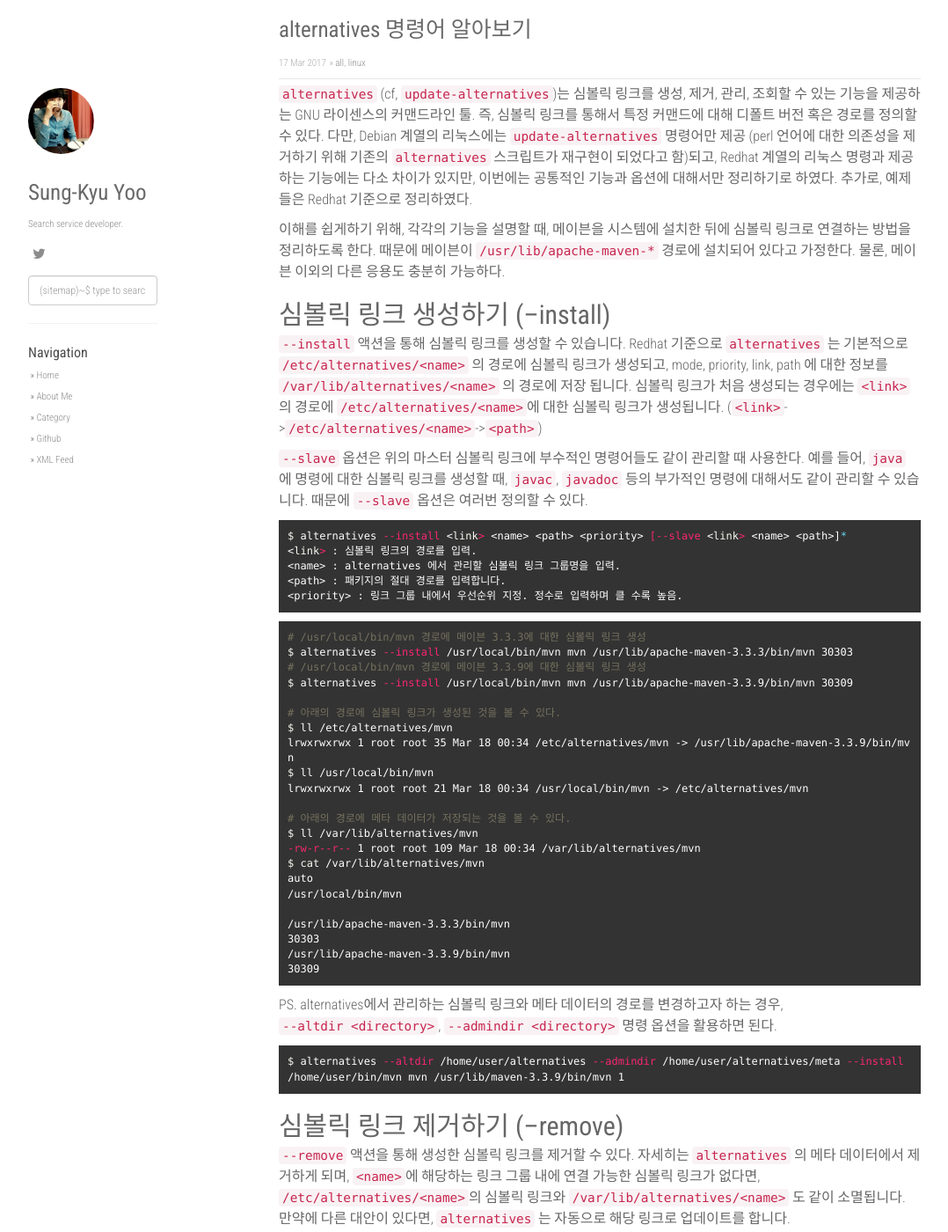
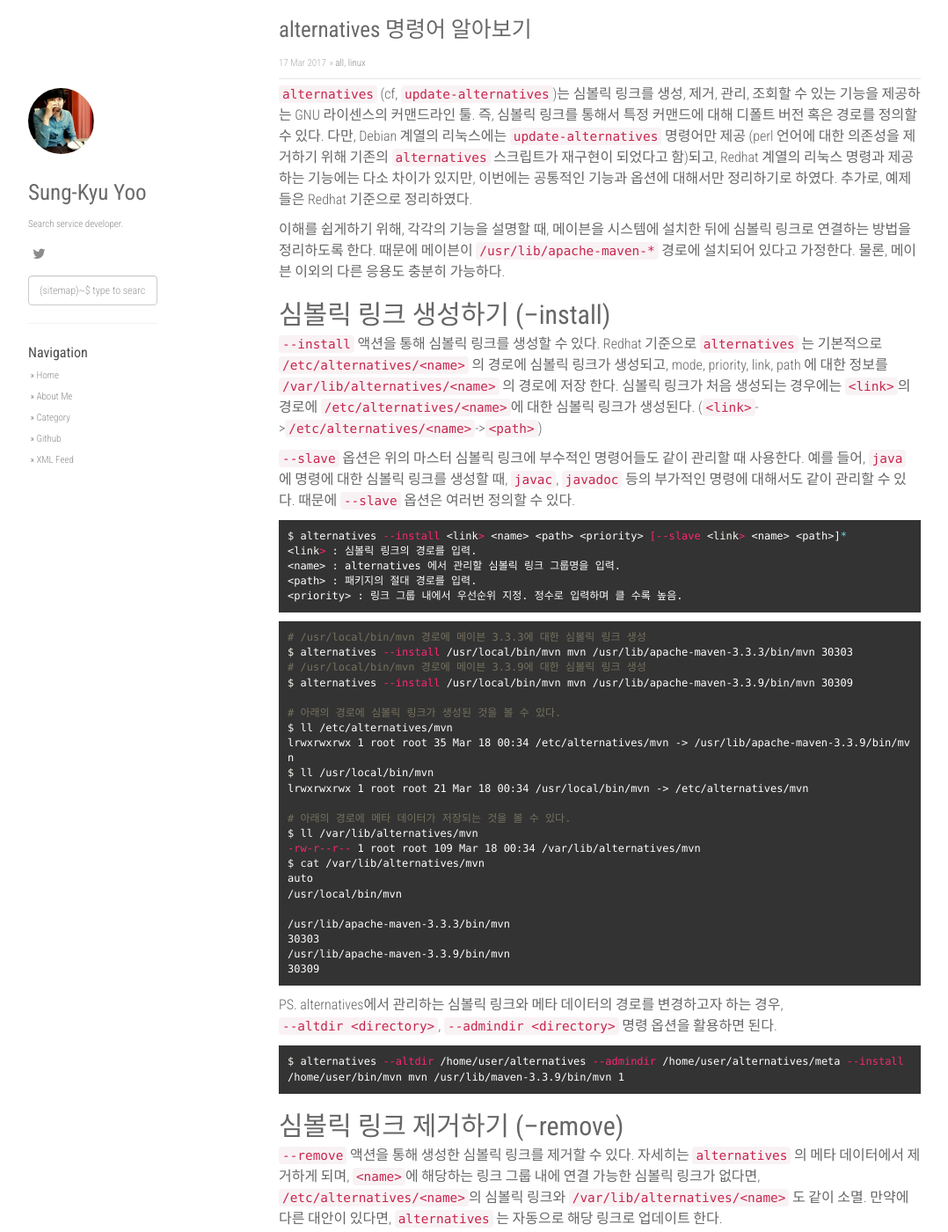
Before and after one commit to skyoo2003/skyoo2003.github.io, a Jekyll site: the page built from _posts/2017-03-17-what-is-alternatives-command.md, in a window 1280 px wide and 1400 px high. Shown: the whole window at 88% size, without its empty margins (53-1131 px from the left). Built offline with Jekyll 4.4.1, drawn with Linux system fonts in a browser that asks for light colours; nearby versions of some CDN libraries; comment, search, counter and statistics services are not loaded; some of the changed text lies outside the part shown.

Commit message:
Update a post

````diff
--- a/_posts/2017-03-17-what-is-alternatives-command.md
+++ b/_posts/2017-03-17-what-is-alternatives-command.md
@@ -13,15 +13,15 @@
 
 ## 심볼릭 링크 생성하기 (--install)
 
-`--install` 액션을 통해 심볼릭 링크를 생성할 수 있습니다. Redhat 기준으로 `alternatives` 는 기본적으로 `/etc/alternatives/<name>` 의 경로에 심볼릭 링크가 생성되고, mode, priority, link, path 에 대한 정보를 `/var/lib/alternatives/<name>` 의 경로에 저장 됩니다. 심볼릭 링크가 처음 생성되는 경우에는 `<link>`의 경로에 `/etc/alternatives/<name>`에 대한 심볼릭 링크가 생성됩니다. (`<link>`->`/etc/alternatives/<name>`->`<path>`)
+`--install` 액션을 통해 심볼릭 링크를 생성할 수 있다. Redhat 기준으로 `alternatives` 는 기본적으로 `/etc/alternatives/<name>` 의 경로에 심볼릭 링크가 생성되고, mode, priority, link, path 에 대한 정보를 `/var/lib/alternatives/<name>` 의 경로에 저장 한다. 심볼릭 링크가 처음 생성되는 경우에는 `<link>`의 경로에 `/etc/alternatives/<name>`에 대한 심볼릭 링크가 생성된다. (`<link>`->`/etc/alternatives/<name>`->`<path>`)
 
-`--slave` 옵션은 위의 마스터 심볼릭 링크에 부수적인 명령어들도 같이 관리할 때 사용한다. 예를 들어, `java` 에 명령에 대한 심볼릭 링크를 생성할 때, `javac`, `javadoc` 등의 부가적인 명령에 대해서도 같이 관리할 수 있습니다. 때문에 `--slave` 옵션은 여러번 정의할 수 있다.
+`--slave` 옵션은 위의 마스터 심볼릭 링크에 부수적인 명령어들도 같이 관리할 때 사용한다. 예를 들어, `java` 에 명령에 대한 심볼릭 링크를 생성할 때, `javac`, `javadoc` 등의 부가적인 명령에 대해서도 같이 관리할 수 있다. 때문에 `--slave` 옵션은 여러번 정의할 수 있다.
 
 ```bash
 $ alternatives --install <link> <name> <path> <priority> [--slave <link> <name> <path>]*
 <link> : 심볼릭 링크의 경로를 입력.
 <name> : alternatives 에서 관리할 심볼릭 링크 그룹명을 입력.
-<path> : 패키지의 절대 경로를 입력합니다.
+<path> : 패키지의 절대 경로를 입력.
 <priority> : 링크 그룹 내에서 우선순위 지정. 정수로 입력하며 클 수록 높음.
 ```
 
@@ -59,19 +59,19 @@
 
 ## 심볼릭 링크 제거하기 (--remove)
 
-`--remove` 액션을 통해 생성한 심볼릭 링크를 제거할 수 있다. 자세히는 `alternatives` 의 메타 데이터에서 제거하게 되며, `<name>`에 해당하는 링크 그룹 내에 연결 가능한 심볼릭 링크가 없다면, `/etc/alternatives/<name>`의 심볼릭 링크와 `/var/lib/alternatives/<name>` 도 같이 소멸됩니다. 만약에 다른 대안이 있다면, `alternatives` 는 자동으로 해당 링크로 업데이트를 합니다.
+`--remove` 액션을 통해 생성한 심볼릭 링크를 제거할 수 있다. 자세히는 `alternatives` 의 메타 데이터에서 제거하게 되며, `<name>`에 해당하는 링크 그룹 내에 연결 가능한 심볼릭 링크가 없다면, `/etc/alternatives/<name>`의 심볼릭 링크와 `/var/lib/alternatives/<name>` 도 같이 소멸. 만약에 다른 대안이 있다면, `alternatives` 는 자동으로 해당 링크로 업데이트 한다.
 
 ```bash
 $ alternatives --remove <name> <path>
 <name> : alternatives 에서 관리할 심볼릭 링크 그룹명을 입력.
-<path> : 삭제할 패키지의 절대 경로를 입력합니다.
+<path> : 삭제할 패키지의 절대 경로를 입력다.
 ```
 
 ```bash
 # mvn 심볼릭 링크 그룹에서 /usr/lib/apache-maven-3.3.9/bin/mvn 에 해당하는 심볼릭 링크 메타 정보 제거
 $ alternatives --remove mvn /usr/lib/apache-maven-3.3.9/bin/mvn
 
-# case1) apache-maven-3.3.3/bin/mvn 이 같은 그룹명으로 연결되어 있다면, 해당 경로로 업데이트 됩니다.
+# case1) apache-maven-3.3.3/bin/mvn 이 같은 그룹명으로 연결되어 있다면, 해당 경로로 업데이트 된다.
 $ ll /etc/alternatives/mvn
 lrwxrwxrwx 1 root root 35 Mar 18 00:49 /etc/alternatives/mvn -> /usr/lib/apache-maven-3.3.3/bin/mvn
 $ ll /var/lib/alternatives/mvn
@@ -83,7 +83,7 @@
 /usr/lib/apache-maven-3.3.3/bin/mvn
 30303
 
-# case2) mvn 심볼릭 링크 그룹 내에서 다른 대안이 없다면, /etc/alternatives/mvn, /var/lib/alternatives/mvn, /usr/local/bin/mvn의 경로의 파일과 링크가 제거됩니다.
+# case2) mvn 심볼릭 링크 그룹 내에서 다른 대안이 없다면, /etc/alternatives/mvn, /var/lib/alternatives/mvn, /usr/local/bin/mvn의 경로의 파일과 링크가 제거된다.
 $ ll /etc/alternatives/mvn
 ls: cannot access /etc/alternatives/mvn: No such file or directory
 $ ll /var/lib/alternatives/mvn
@@ -189,7 +189,7 @@
 ```
 
 ```bash
-# 로컬 머신에 등록된 모든 심볼릭 링크 그룹 리스트 입니다.
+# 로컬 머신에 등록된 모든 심볼릭 링크 그룹 리스트.
 $ alternatives --list
 java_sdk_1.8.0	auto	/usr/lib/jvm/java-1.8.0-openjdk-1.8.0.121-0.b13.el7_3.x86_64
 jre_openjdk	auto	/usr/lib/jvm/java-1.8.0-openjdk-1.8.0.121-0.b13.el7_3.x86_64/jre
````
